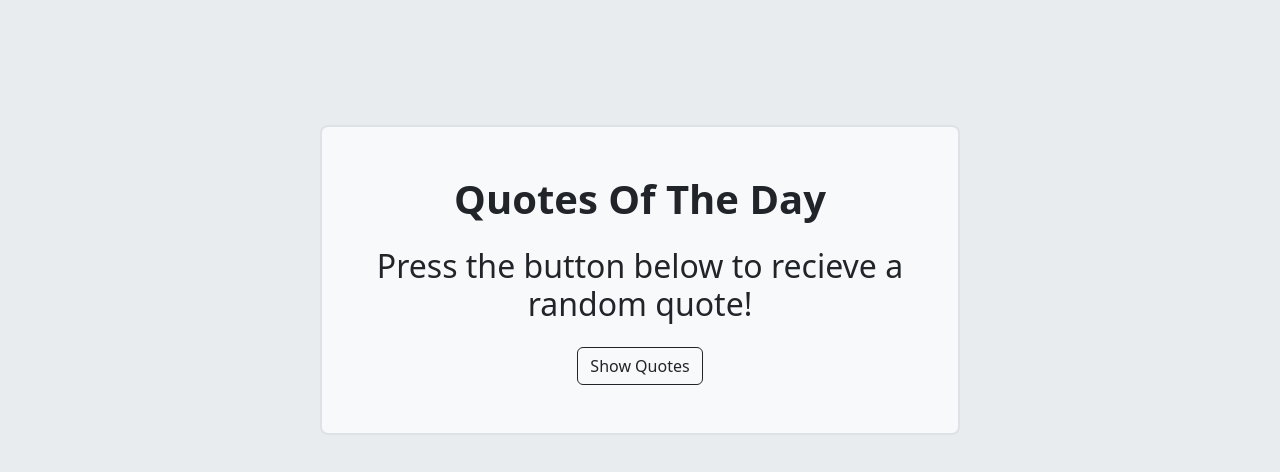
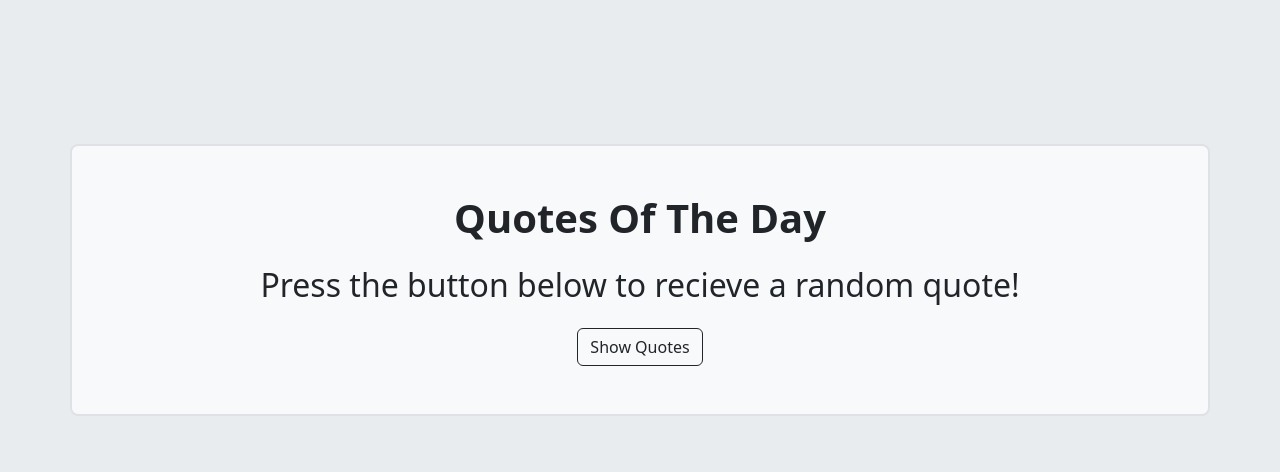
Before and after one commit to Beshoy-Edwar-Aziz/QuoteOfTheDay, a plain HTML site: page index.html in a window 1280 px wide. Drawn offline with Linux system fonts and the light colour scheme.

Commit message:
commit -a

```diff
--- a/index.html
+++ b/index.html
@@ -10,7 +10,7 @@
 </head>
 <body class="bg-body-secondary">
     <div class="bookOfQuotes d-flex align-items-center reveal">
-        <div class="container text-center border border-2 p-5 rounded-3 w-50 bg-light">
+        <div class="container text-center border border-2 p-5 rounded-3 w-100 bg-light">
             <h1 class="fw-bold">Quotes Of The Day</h1>
             <h2 class="my-4">Press the button below to recieve a random quote!</h2>
             <button class="btn btn-outline-dark" onclick="quotes()">Show Quotes</button>
```
